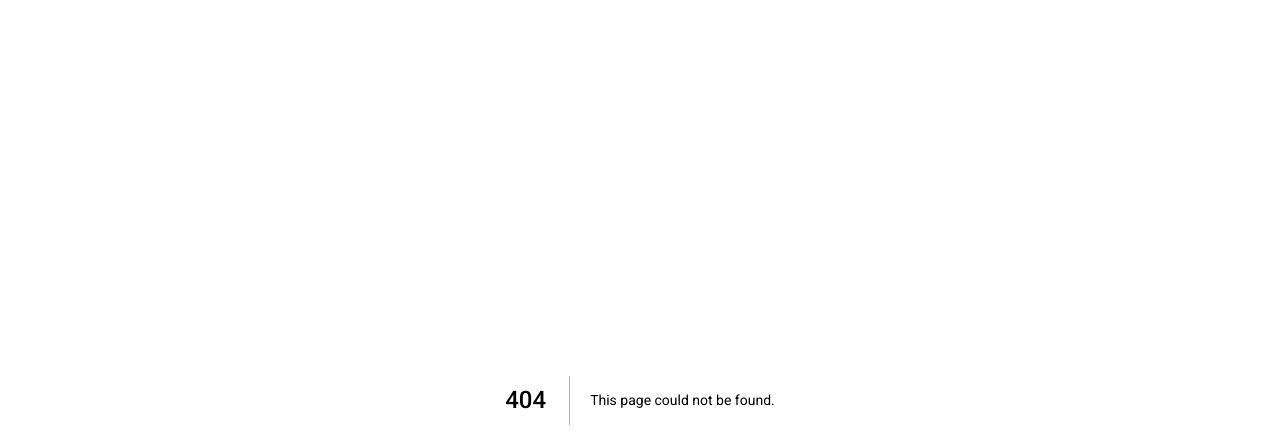
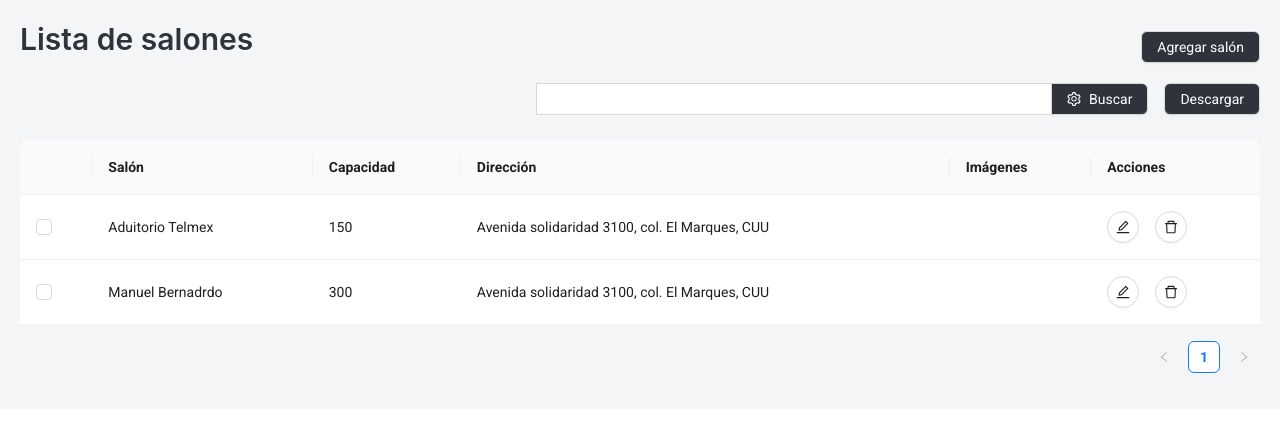
Before and after one commit to alonsosfera/event-ticket-project, a Next.js app: page /rooms in a window 1280 px wide. Before the commit this address had no page. Shown: the top 448 px of the page. Built offline with nearby package versions, Linux system fonts and the light colour scheme.

Commit message:
new room page and room components

```diff
--- /dev/null
+++ b/components/rooms/new-room-component.js
@@ -0,0 +1,50 @@
+import { Form , Input } from "antd"
+import Dragger from "antd/es/upload/Dragger"
+import { InboxOutlined } from "@ant-design/icons"
+
+
+const NewRoom = ({ onCancel, onSubmit }) => {
+
+  return(
+    <Form
+      layout="vertical"
+      initialValues={{ remember: true }}
+      autoComplete="off"
+      onFinish={onSubmit}>
+      <Form.Item
+        label="Nombre"
+        name="name"
+        rules={[{ message: "Por favor introduce nombre!" }]}>
+        <Input />
+      </Form.Item>
+
+      <Form.Item
+        label="Dirección"
+        name="addres"
+        rules={[{ message: "Por favor confirma la dirección" }]}>
+        <Input />
+      </Form.Item>
+
+      <Form.Item
+        label="Capacidad"
+        name="capacity"
+        rules={[{ message: "Por favor confirma la capacidad del salon" }]}>
+        <Input />
+      </Form.Item>
+
+      <Form.Item
+        label="Capacidad"
+        name="capacity"
+        rules={[{ message: "Por favor confirma la capacidad del salon" }]}>
+        <Dragger>
+          <p className="ant-upload-drag-icon">
+            <InboxOutlined style={{ color: "#2F333C" }} />
+          </p>
+          <p className="ant-upload-text">Click o arrastra aqui tu archivo</p>
+        </Dragger>
+      </Form.Item>
+    </Form>
+  )
+}
+
+export default NewRoom
--- /dev/null
+++ b/components/rooms/rooms-component.js
@@ -0,0 +1,147 @@
+import { Button, Col, Row, Typography, Input, Space, Table, Checkbox, Modal } from "antd"
+import { SettingOutlined, EditOutlined, DeleteOutlined } from "@ant-design/icons"
+import { useState } from "react"
+import NewRoom from "@/components/rooms/new-room-component"
+
+const Rooms = () => {
+
+  const [isModalVisible, setIsModalVisible] = useState(false)
+
+  const showModal = () => {
+    setIsModalVisible(true)
+  }
+
+  const handleCancel = () => {
+    setIsModalVisible(false)
+  }
+
+  const handleSubmit = values => {
+    (values)
+    setIsModalVisible(false)
+  }
+
+  const dataSource = [
+    {
+      key: "1",
+      room: "Aduitorio Telmex",
+      capacity: "150",
+      addres: "Avenida solidaridad 3100, col. El Marques, CUU",
+      role: "ADMIN"
+    },
+    {
+      key: "2",
+      room: "Manuel Bernadrdo",
+      capacity: "300",
+      addres: "Avenida solidaridad 3100, col. El Marques, CUU",
+      role: "HOST"
+    }
+  ]
+
+  const columns = [
+    {
+      title: "",
+      dataIndex: "checkbox",
+      key: "checkbox",
+      render: () => <Checkbox />
+    },
+    {
+      title: "Salón",
+      dataIndex: "room",
+      key: "room"
+    },
+    {
+      title: "Capacidad",
+      dataIndex: "capacity",
+      key: "capacity"
+    },
+    {
+      title: "Dirección",
+      dataIndex: "addres",
+      key: "addres"
+    },
+    {
+      title: "Imágenes",
+      dataIndex: "image",
+      key: "image"
+    },
+    {
+      title: "Acciones",
+      key: "action",
+      render: () => (
+        <Space size="middle">
+          <Button shape="circle" icon={<EditOutlined />} />
+          <Button
+            shape="circle" icon={<DeleteOutlined />} />
+        </Space>
+      )
+    }
+  ]
+
+  return (
+    <>
+      <Row style={{ background: "#F4F5F7", padding: "20px" }} gutter={[24, 0]}>
+        <Col span={24} style={{ marginBottom: "10px" }}>
+          <Row justify="space-between" align="middle">
+            <Col>
+              <Typography.Title level={2} style={{ color: "#2F333C" }}>Lista de salones</Typography.Title>
+            </Col>
+            <Col>
+              <Button
+                key="submit"
+                onClick={showModal}
+                style={{ backgroundColor: "#2F333C", color: "#fff" }}>
+                Agregar salón
+              </Button>
+            </Col>
+          </Row>
+        </Col>
+
+        <Col span={24}>
+          <Row
+            justify="end"
+            align="middle"
+            style={{ marginBottom: "25px" }}
+            gutter={[16, 0]}>
+            <Col span={12}>
+              <Space.Compact style={{ width: "100%" }}>
+                <Input style={{ borderRadius: "0px" }} />
+                <Button
+                  icon={<SettingOutlined />}
+                  style={{ backgroundColor: "#2F333C", color: "#FFFF" }}>
+                  Buscar
+                </Button>
+              </Space.Compact>
+            </Col>
+            <Col>
+              <Button
+                style={{ backgroundColor: "#2F333C", color: "#FFFF" }}>
+                Descargar
+              </Button>
+            </Col>
+          </Row>
+        </Col>
+
+        <Col span={24}>
+          <Row gutter={[24, 24]}>
+            <Col span={24}>
+              <Table dataSource={dataSource} columns={columns} />
+            </Col>
+          </Row>
+        </Col>
+      </Row>
+
+      <Modal
+        title="Nuevo salón"
+        visible={isModalVisible}
+        onCancel={handleCancel}
+        cancelLabel="Cancelar"
+        onOk={handleSubmit}
+        okText="Agregar"
+        width={433}>
+        <NewRoom onCancel={handleCancel} onSubmit={handleSubmit} />
+      </Modal>
+    </>
+  )
+}
+
+export default Rooms
--- /dev/null
+++ b/pages/rooms.js
@@ -0,0 +1,12 @@
+import Rooms from "@/components/rooms/rooms-component"
+
+
+function RoomsPage() {
+  return (
+    <>
+      <Rooms />
+    </>
+  )
+}
+
+export default RoomsPage
```
